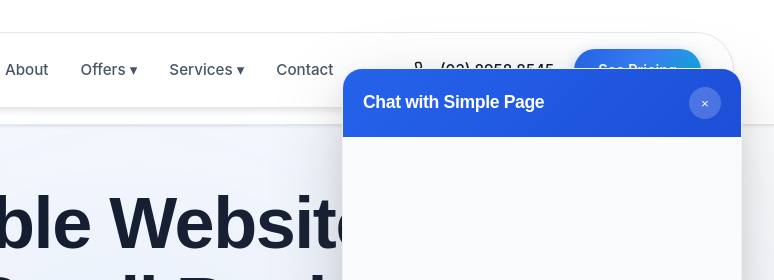
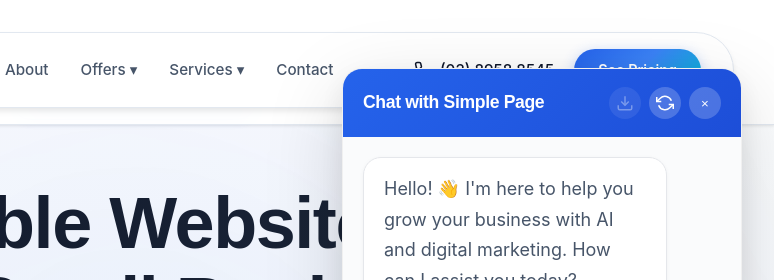
Before and after one commit to radion-x/simplypage.com.au, a plain HTML site: page public/index.html in a window 1280 px wide. Both pictures are taken after a click on the button "Open chat". Shown: the top 280 px of the page, 506-1280 px from the left. Drawn offline with Linux system fonts and the light colour scheme; no server answers; a script that the page names is missing.

Commit message:
Fix chat widget HTML structure - add missing header buttons (email, reset)

```diff
--- a/public/index.html
+++ b/public/index.html
@@ -587,6 +587,20 @@
             <div class="chat-header">
                 <h3>Chat with Simple Page</h3>
                 <div class="chat-header-actions">
+                    <button id="chatEmail" class="chat-email" aria-label="Save chat transcript" title="Save chat transcript">
+                        <svg width="18" height="18" viewBox="0 0 24 24" fill="none" stroke="currentColor" stroke-width="2">
+                            <path d="M21 15v4a2 2 0 0 1-2 2H5a2 2 0 0 1-2-2v-4"></path>
+                            <polyline points="7 10 12 15 17 10"></polyline>
+                            <line x1="12" y1="15" x2="12" y2="3"></line>
+                        </svg>
+                    </button>
+                    <button id="chatReset" class="chat-reset" aria-label="Reset chat" title="Start new conversation">
+                        <svg width="18" height="18" viewBox="0 0 24 24" fill="none" stroke="currentColor" stroke-width="2">
+                            <polyline points="1 4 1 10 7 10"></polyline>
+                            <polyline points="23 20 23 14 17 14"></polyline>
+                            <path d="M20.49 9A9 9 0 0 0 5.64 5.64L1 10m22 4l-4.64 4.36A9 9 0 0 1 3.51 15"></path>
+                        </svg>
+                    </button>
                     <button id="chatClose" class="chat-close" aria-label="Close chat">&times;</button>
                 </div>
             </div>
```
